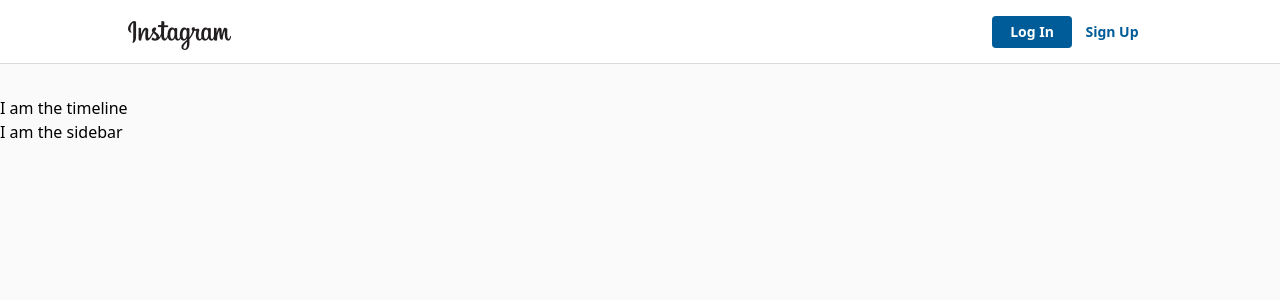
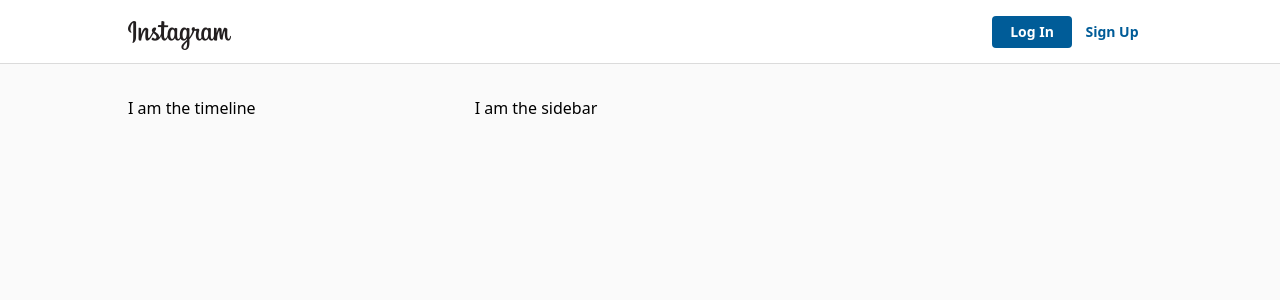
Before and after one commit to Nonos2k12/instagram_clone, a React (Create React App) app: page / in a window 1280 px wide. Shown: the top 300 px of the page. Built offline with nearby package versions, Linux system fonts and the light colour scheme; no server answers.

Commit message:
Little modif in dashboard.js

```diff
--- a/src/pages/dashboard.js
+++ b/src/pages/dashboard.js
@@ -11,7 +11,7 @@
     return (
         <div className="bg-gray-background">
             <Header />
-            <div className="grid">
+            <div className="grid grid-cols-3 gap-4 justify-between mx-auto max-w-screen-lg">
                 <Timeline />
                 <Sidebar />
             </div>
```
